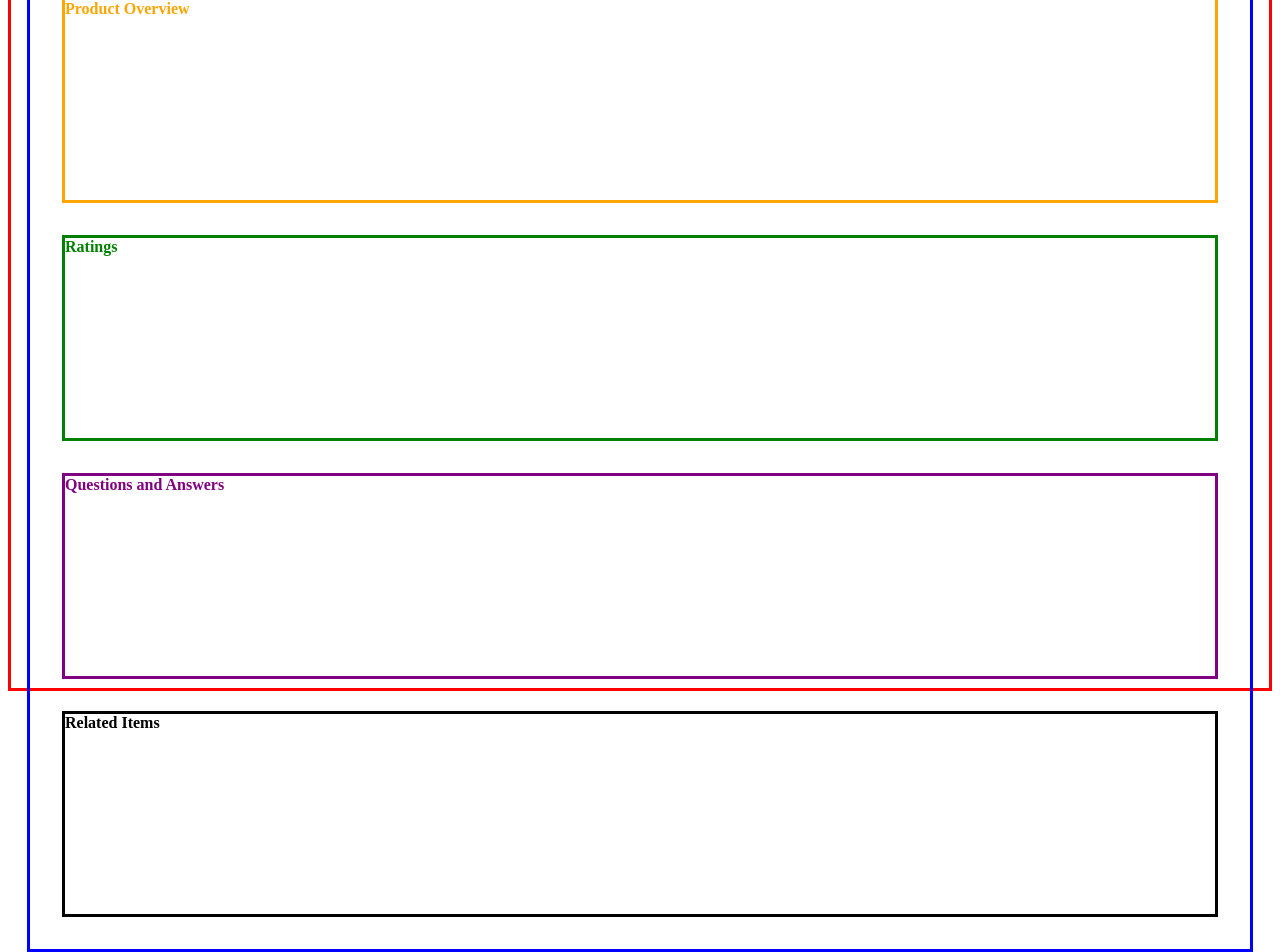
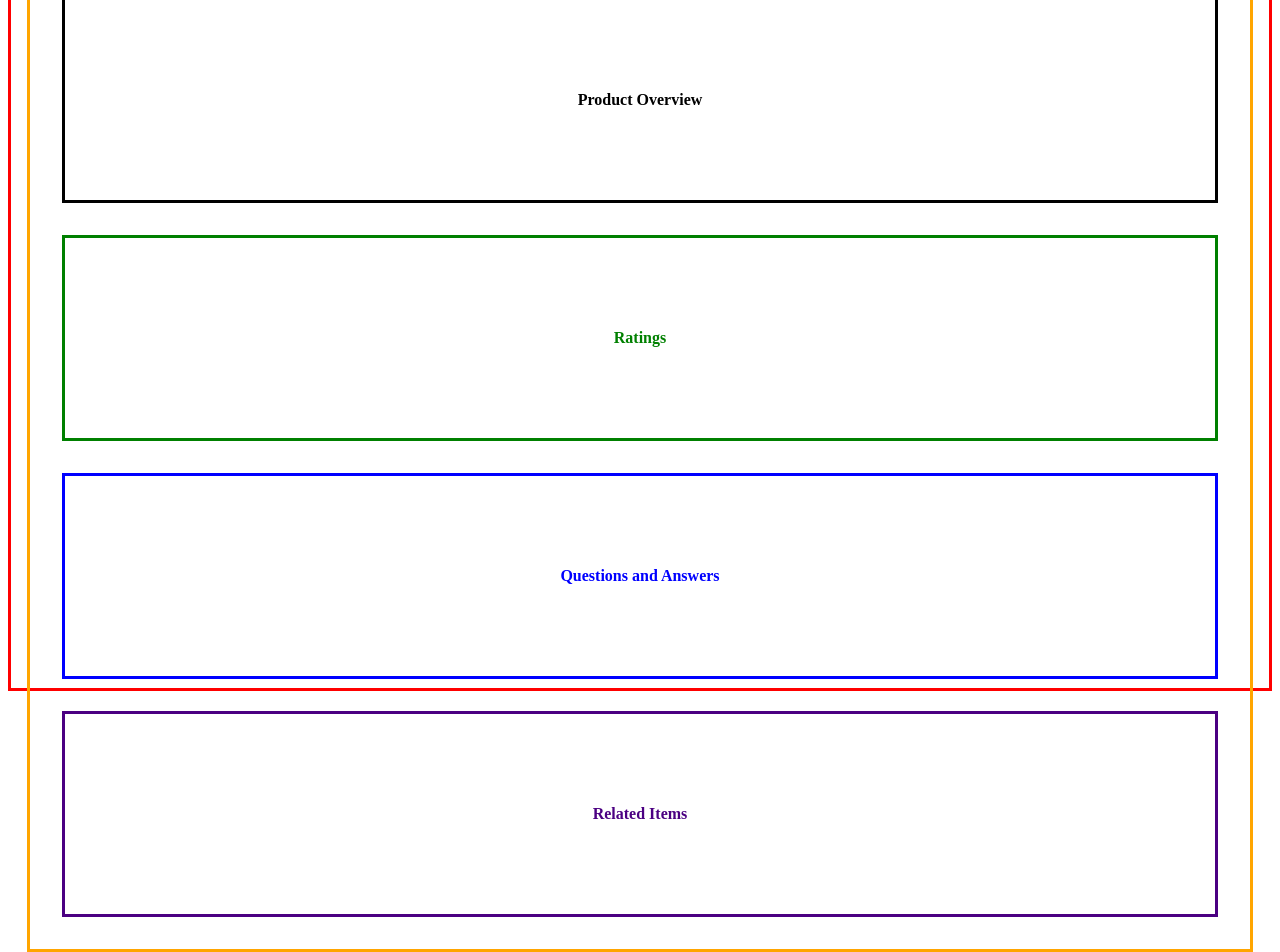
Before and after one commit to labbit-fec/catwalk, a React app: page / in a window 1280 px wide. Shown: the part 117-1069 px from the top of the page. Built offline with nearby package versions, Linux system fonts and the light colour scheme.

Commit message:
update placeholder styles

```diff
--- a/src/components/App.css
+++ b/src/components/App.css
@@ -12,8 +12,8 @@
   flex-direction: column;
   max-width: 1366px;
   margin: 1em auto;
-  border: 3px solid blue;
-  color: blue;
+  border: 3px solid orange;
+  color: orange;
   font-weight: bold;
   padding: 1em;
 }
--- a/src/components/overview/Overview.css
+++ b/src/components/overview/Overview.css
@@ -1,6 +1,10 @@
 .container {
   display: flex;
-  border: 3px solid orange;
-  color: orange;
+
+  /* Placeholder CSS for illustrative layout only */
+  border: 3px solid black;
+  color: black;
   font-weight: bold;
+  justify-content: center;
+  align-items: center;
 }
--- a/src/components/q&a/QA.css
+++ b/src/components/q&a/QA.css
@@ -1,6 +1,10 @@
 .container {
   display: flex;
-  border: 3px solid purple;
-  color: purple;
+
+  /* Placeholder CSS for illustrative layout only */
+  border: 3px solid blue;
+  color: blue;
   font-weight: bold;
+  justify-content: center;
+  align-items: center;
 }
--- a/src/components/ratings/Ratings.css
+++ b/src/components/ratings/Ratings.css
@@ -1,6 +1,10 @@
 .container {
   display: flex;
+
+  /* Placeholder CSS for illustrative layout only */
   border: 3px solid green;
   color: green;
   font-weight: bold;
+  justify-content: center;
+  align-items: center;
 }
--- a/src/components/related/Related.css
+++ b/src/components/related/Related.css
@@ -1,6 +1,10 @@
 .container {
   display: flex;
-  border: 3px solid black;
-  color: black;
+
+  /* Placeholder CSS for illustrative layout only */
+  border: 3px solid indigo;
+  color: indigo;
   font-weight: bold;
+  justify-content: center;
+  align-items: center;
 }
```
Also changed, not shown: 1 other file (tests, documents, lock files or other folders).
